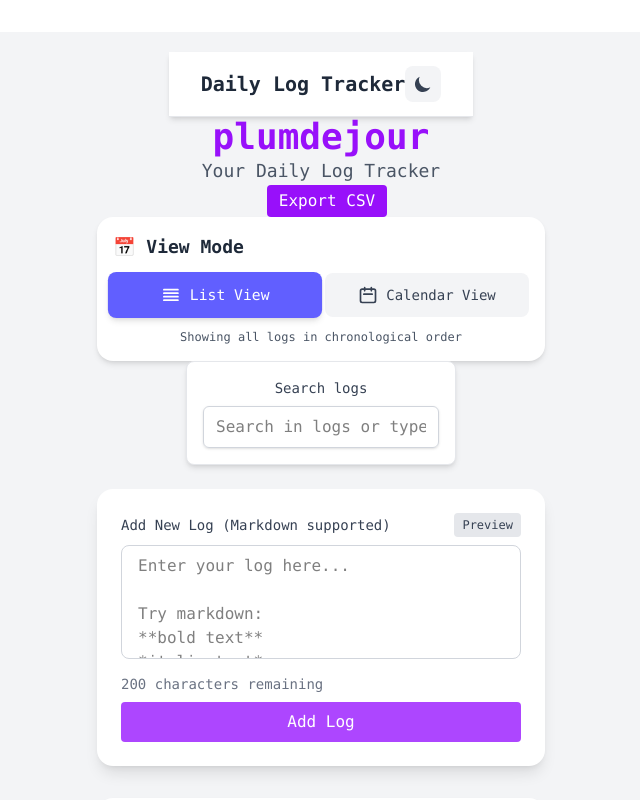
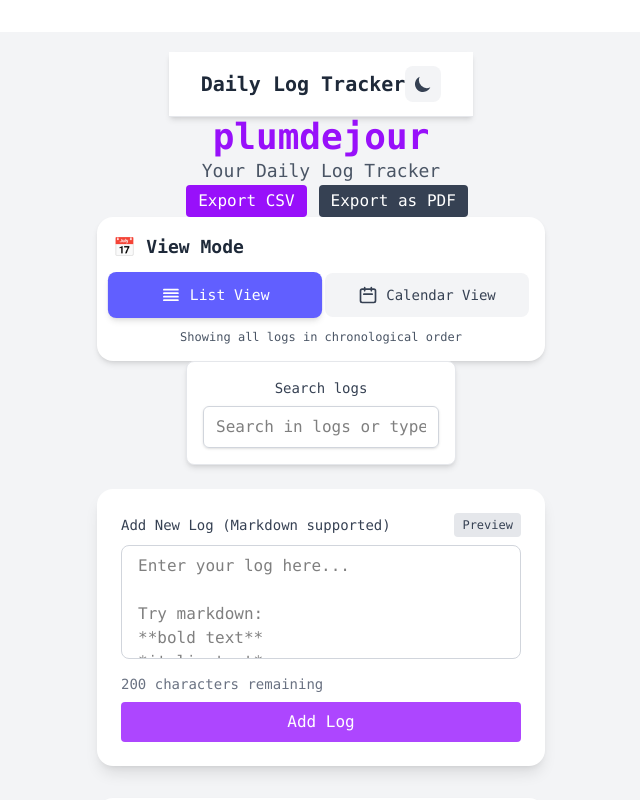
Before and after one commit to vatsark9/plumdejour, a React (Vite) app: page / in a window 1280 px wide. Shown: the top 800 px of the page, without its empty margins (319-959 px from the left). Built offline with nearby package versions, Linux system fonts and the light colour scheme.

Commit message:
Added a button that allows users to download the logs they have added as a PDF file

```diff
--- a/package.json
+++ b/package.json
@@ -15,6 +15,8 @@
   },
   "dependencies": {
     "@tailwindcss/vite": "^4.1.13",
+    "jspdf": "^3.0.3",
+    "jspdf-autotable": "^5.0.2",
     "marked": "^16.3.0",
     "react": "^19.1.1",
     "react-dom": "^19.1.1",
--- /dev/null
+++ b/src/components/ExportPdfButton.jsx
@@ -0,0 +1,64 @@
+import React from "react";
+import jsPDF from "jspdf";
+import autoTable from "jspdf-autotable";
+
+export default function ExportPdfButton({ logs }) {
+  const getLogs = () => {
+    if (Array.isArray(logs)) return logs;
+    try {
+      const ls = localStorage.getItem("logs");
+      if (ls) return JSON.parse(ls);
+    } catch (e) {}
+    return window.logs || [];
+  };
+
+  const flatten = (v) => {
+    if (v == null) return "";
+    if (Array.isArray(v)) return v.join(";");
+    if (typeof v === "object") return JSON.stringify(v);
+    return String(v);
+  };
+
+  const handleExport = () => {
+    const data = getLogs();
+    if (!data || data.length === 0) {
+      return alert("No logs to export");
+    }
+
+    const headersSet = new Set();
+    data.forEach((row) => {
+      Object.keys(row || {}).forEach((k) => headersSet.add(k));
+    });
+    const headers = Array.from(headersSet);
+
+    const rows = data.map((row) => headers.map((h) => flatten(row ? row[h] : "")));
+
+    const doc = new jsPDF();
+    doc.setFontSize(14);
+    doc.text("plumdejour Logs", 14, 15);
+
+    // use the function form from jspdf-autotable
+    autoTable(doc, {
+      head: [headers],
+      body: rows,
+      startY: 22,
+      styles: { fontSize: 10 },
+      headStyles: { fillColor: [99, 102, 241] },
+    });
+
+    const date = new Date().toISOString().slice(0, 10);
+    doc.save(`plumdejour-logs-${date}.pdf`);
+  };
+
+  return (
+    <button
+      type="button"
+      onClick={handleExport}
+      title="Export logs as PDF"
+      className="ml-3 px-3 py-1 bg-gray-700 text-white rounded hover:bg-gray-800"
+      aria-label="Export logs as PDF"
+    >
+      Export as PDF
+    </button>
+  );
+}
--- a/src/components/Header.jsx
+++ b/src/components/Header.jsx
@@ -1,5 +1,6 @@
 import React from "react";
 import ExportCsvButton from "./ExportCsvButton";
+import ExportPdfButton from "./ExportPdfButton";
 
 export default function Header(props) {
   // props.logs will be used if provided
@@ -10,6 +11,7 @@ export default function Header(props) {
 
       <div className="header-actions">
         <ExportCsvButton logs={props.logs} />
+        <ExportPdfButton logs={props.logs} />
       </div>
     </header>
   );
```
Also changed, not shown: 1 other file (tests, documents, lock files or other folders).
